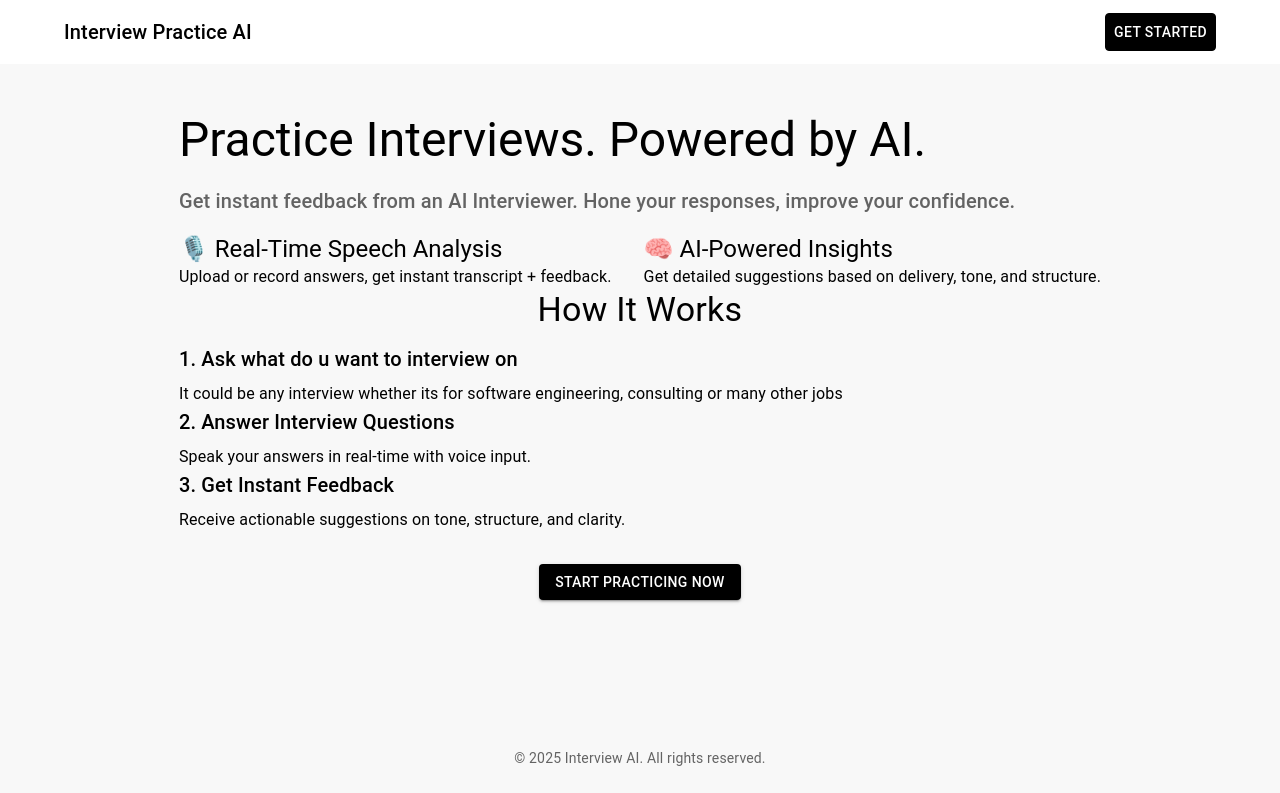
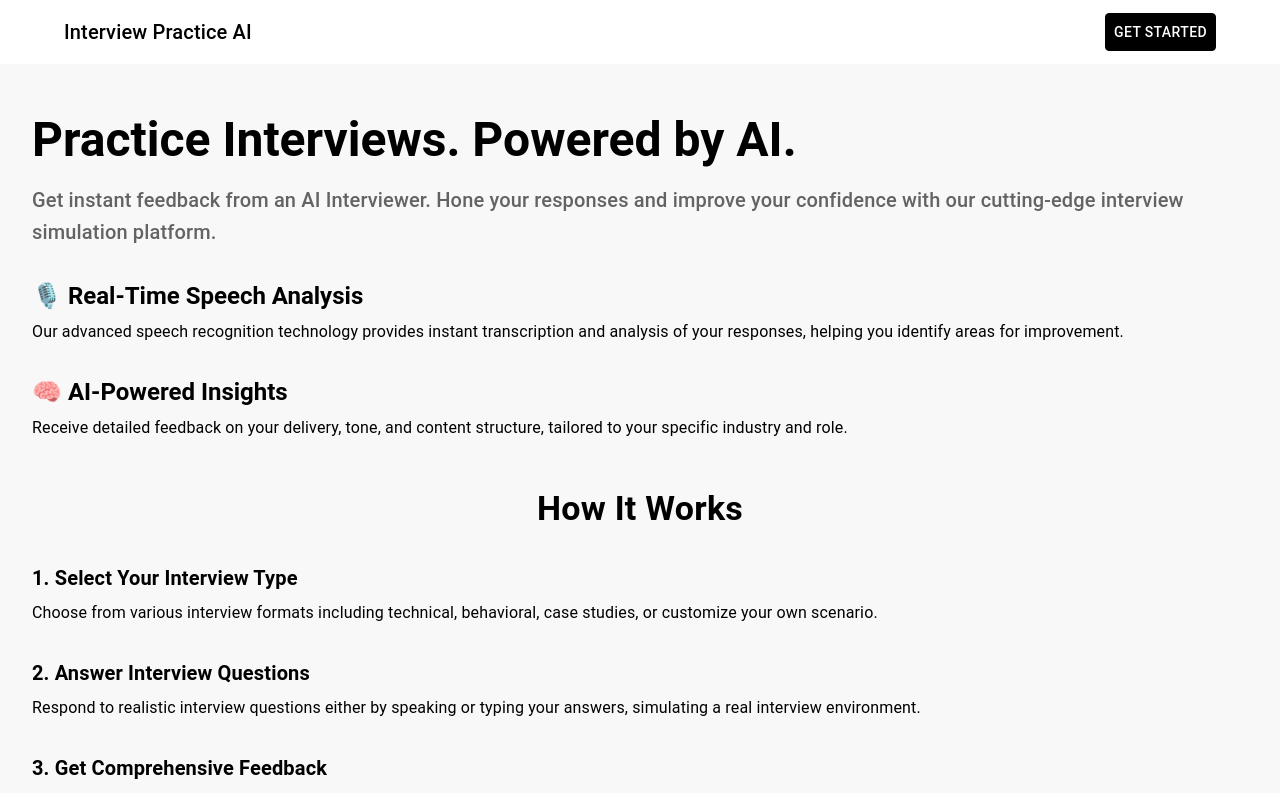
Before and after one commit to asayenju/interview-practice-ai-frontend, a React (Vite) app: page / in a window 1280 px wide. Shown: the top 793 px of the page. Built offline with nearby package versions, Linux system fonts and the light colour scheme.

Commit message:
Better formatting

```diff
--- a/src/pages/HomePage.jsx
+++ b/src/pages/HomePage.jsx
@@ -6,8 +6,8 @@
   const navigate = useNavigate();
 
   const handleClick = () => {
-    console.log('Button clicked'); // Verify click works
-    navigate('/chat'); // Try with explicit string path
+    console.log('Button clicked');
+    navigate('/chat');
   };
 
   return (
@@ -59,54 +59,82 @@
       >
         <Grid container justifyContent="center" sx={{ width: '100%', margin: 0 }}>
           <Grid item xs={12} md={10} lg={8}>
-            <Typography variant="h3" gutterBottom>
+            {/* Hero Section */}
+            <Typography variant="h3" gutterBottom sx={{ fontWeight: 'bold', mb: 2 }}>
               Practice Interviews. Powered by AI.
             </Typography>
-            <Typography variant="h6" color="text.secondary" paragraph>
-              Get instant feedback from an AI Interviewer. Hone your responses, improve your confidence.
+            <Typography variant="h6" color="text.secondary" paragraph sx={{ mb: 4 }}>
+              Get instant feedback from an AI Interviewer. Hone your responses and improve your confidence
+              with our cutting-edge interview simulation platform.
             </Typography>
 
-            <Grid container spacing={4} sx={{ mt: 2 }}>
+            {/* Features Section */}
+            <Grid container spacing={4} sx={{ mt: 2, mb: 6 }}>
               <Grid item xs={12} md={6}>
-                <Typography variant="h5">🎙️ Real-Time Speech Analysis</Typography>
-                <Typography>
-                  Upload or record answers, get instant transcript + feedback.
+                <Typography variant="h5" sx={{ fontWeight: 'bold', mb: 1 }}>
+                  🎙️ Real-Time Speech Analysis
+                </Typography>
+                <Typography variant="body1">
+                  Our advanced speech recognition technology provides instant transcription and analysis
+                  of your responses, helping you identify areas for improvement.
                 </Typography>
               </Grid>
               <Grid item xs={12} md={6}>
-                <Typography variant="h5">🧠 AI-Powered Insights</Typography>
-                <Typography>
-                  Get detailed suggestions based on delivery, tone, and structure.
+                <Typography variant="h5" sx={{ fontWeight: 'bold', mb: 1 }}>
+                  🧠 AI-Powered Insights
+                </Typography>
+                <Typography variant="body1">
+                  Receive detailed feedback on your delivery, tone, and content structure,
+                  tailored to your specific industry and role.
                 </Typography>
               </Grid>
             </Grid>
 
-            <Grid item xs={12}>
-              <Typography variant="h4" align="center" gutterBottom>
+            {/* How It Works Section */}
+            <Typography variant="h4" align="center" gutterBottom sx={{ fontWeight: 'bold', mb: 4 }}>
               How It Works
+            </Typography>
+
+            <Grid container spacing={4} sx={{ mb: 6 }}>
+              <Grid item xs={12} md={4}>
+                <Typography variant="h6" gutterBottom sx={{ fontWeight: 'bold' }}>
+                  1. Select Your Interview Type
+                </Typography>
+                <Typography variant="body1">
+                  Choose from various interview formats including technical, behavioral,
+                  case studies, or customize your own scenario.
                 </Typography>
               </Grid>
               <Grid item xs={12} md={4}>
-              <Typography variant="h6" gutterBottom>1. Ask what do u want to interview on</Typography>
-              <Typography variant="body1">It could be any interview whether its for software engineering, consulting or many other jobs</Typography>
+                <Typography variant="h6" gutterBottom sx={{ fontWeight: 'bold' }}>
+                  2. Answer Interview Questions
+                </Typography>
+                <Typography variant="body1">
+                  Respond to realistic interview questions either by speaking or typing
+                  your answers, simulating a real interview environment.
+                </Typography>
               </Grid>
               <Grid item xs={12} md={4}>
-              <Typography variant="h6" gutterBottom>2. Answer Interview Questions</Typography>
-              <Typography variant="body1">Speak  your answers in real-time with voice input.</Typography>
+                <Typography variant="h6" gutterBottom sx={{ fontWeight: 'bold' }}>
+                  3. Get Comprehensive Feedback
+                </Typography>
+                <Typography variant="body1">
+                  Receive immediate, actionable feedback on your responses, including
+                  content quality, communication skills, and areas for improvement.
+                </Typography>
               </Grid>
-            <Grid item xs={12} md={4}>
-              <Typography variant="h6" gutterBottom>3. Get Instant Feedback</Typography>
-              <Typography variant="body1">Receive actionable suggestions on tone, structure, and clarity.</Typography>
             </Grid>
 
-
+            {/* CTA Section */}
             <Grid container justifyContent="center" sx={{ mt: 4 }}>
               <Button
                 variant="contained"
-                color="primary"
+                size="large"
                 sx={{
                   backgroundColor: '#000000',
                   color: '#FFFFFF',
+                  padding: '12px 24px',
+                  fontSize: '1.1rem',
                   '&:hover': {
                     backgroundColor: '#FFFFFF',
                     color: '#000000',
@@ -130,6 +158,7 @@
           padding: '2rem 1rem',
           marginTop: 'auto',
           width: '100%',
+          borderTop: '1px solid #e0e0e0',
         }}
       >
         <Typography variant="body2" color="text.secondary">
```
Lines whose indentation alone changed are shown as unchanged.
